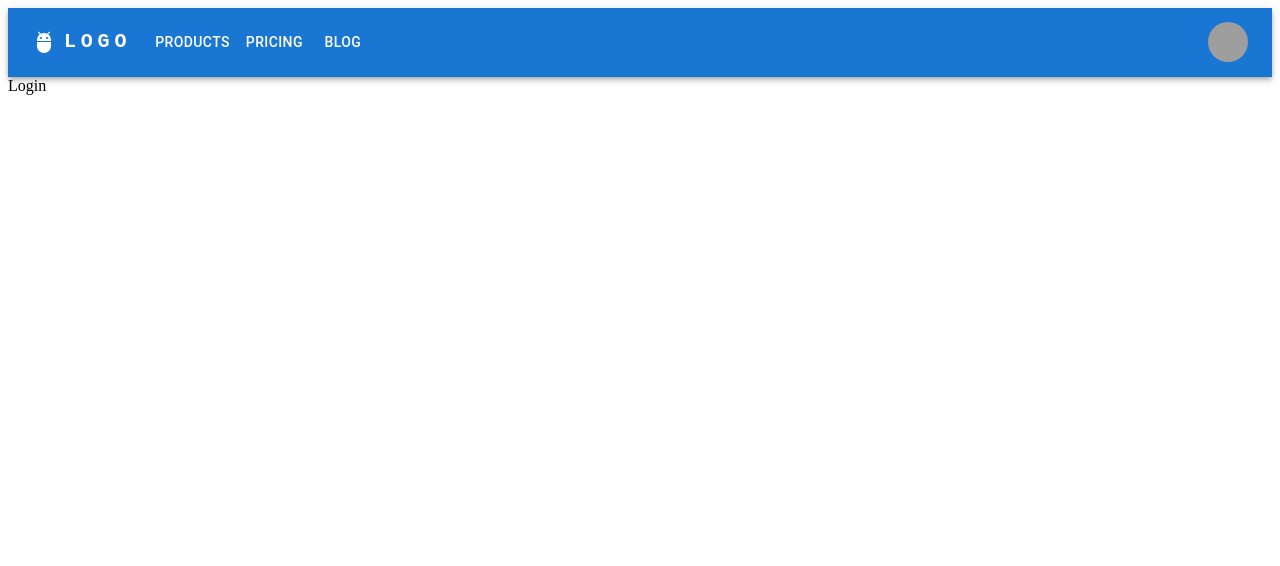
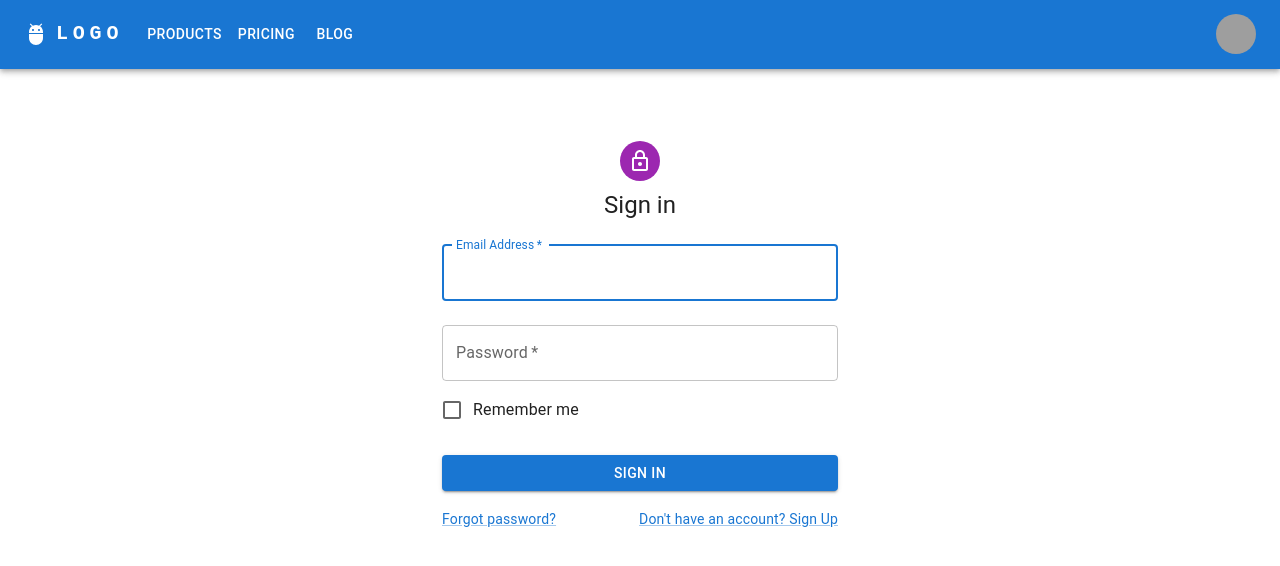
Before and after one commit to aquatixo/project-shop-material-ui, a React (Vite) app: page /login in a window 1280 px wide. Shown: the top 566 px of the page. Built offline with nearby package versions, Linux system fonts and the light colour scheme; grey boxes are pictures that could not be loaded.

Commit message:
login page basis

```diff
--- a/src/components/Login.jsx
+++ b/src/components/Login.jsx
@@ -1,8 +1,94 @@
 import React from 'react'
+import Avatar from '@mui/material/Avatar';
+import Button from '@mui/material/Button';
+import CssBaseline from '@mui/material/CssBaseline';
+import TextField from '@mui/material/TextField';
+import FormControlLabel from '@mui/material/FormControlLabel';
+import Checkbox from '@mui/material/Checkbox';
+import Link from '@mui/material/Link';
+import Grid from '@mui/material/Grid';
+import Box from '@mui/material/Box';
+import LockOutlinedIcon from '@mui/icons-material/LockOutlined';
+import Typography from '@mui/material/Typography';
+import Container from '@mui/material/Container';
+import { createTheme, ThemeProvider } from '@mui/material/styles';
+const theme = createTheme();
 
 const Login = () => {
+
+  const handleSubmit = () => {
+
+    alert('signin');
+  };
+
   return (
-    <div>Login</div>
+    <ThemeProvider theme={theme}>
+      <Container component="main" maxWidth="xs">
+        <CssBaseline />
+        <Box
+          sx={{
+            marginTop: 8,
+            display: 'flex',
+            flexDirection: 'column',
+            alignItems: 'center',
+          }}
+        >
+          <Avatar sx={{ m: 1, bgcolor: 'secondary.main' }}>
+            <LockOutlinedIcon />
+          </Avatar>
+          <Typography component="h1" variant="h5">
+            Sign in
+          </Typography>
+          <Box component="form" noValidate sx={{ mt: 1 }}>
+            <TextField
+              margin="normal"
+              required
+              fullWidth
+              id="email"
+              label="Email Address"
+              name="email"
+              autoComplete="email"
+              autoFocus
+            />
+            <TextField
+              margin="normal"
+              required
+              fullWidth
+              name="password"
+              label="Password"
+              type="password"
+              id="password"
+              autoComplete="current-password"
+            />
+            <FormControlLabel
+              control={<Checkbox value="remember" color="primary" />}
+              label="Remember me"
+            />
+            <Button
+              type="button"
+              fullWidth
+              variant="contained"
+              sx={{ mt: 3, mb: 2 }}
+              onClick={()=>{handleSubmit()}}
+            >
+              Sign In
+            </Button>
+            <Grid container>
+              <Grid item xs>
+                <Link href="#" variant="body2">
+                  Forgot password?
+                </Link>
+              </Grid>
+              <Grid item>
+                <Link href="#" variant="body2">
+                  {"Don't have an account? Sign Up"}
+                </Link>
+              </Grid>
+            </Grid>
+          </Box>
+        </Box>
+      </Container>
+    </ThemeProvider>
   )
 }
 
```
